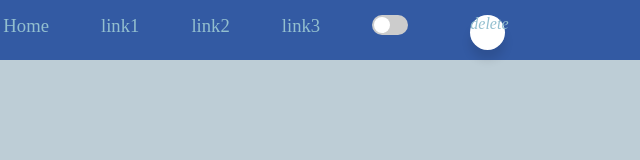
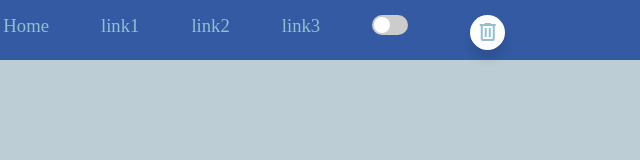
Before and after one commit to Azda27/Azda-tes, a plain HTML site: page index.html in a window 1280 px wide. Shown: the full height of the page, 637-1277 px from the left. Drawn offline with nearby package versions, Linux system fonts and the light colour scheme.

Commit message:
Update v1.7

```diff
--- a/assets/css/style.css
+++ b/assets/css/style.css
@@ -1,4 +1,4 @@
-/* @import url(https://fonts.googleapis.com/css2?family=Material+Symbols+Outlined:opsz,wght,FILL,GRAD@20..48,100..700,0..1,-50..200); */
+@import url(https://fonts.googleapis.com/css2?family=Material+Symbols+Outlined:opsz,wght,FILL,GRAD@20..48,100..700,0..1,-50..200);
 * {
   margin: 0;
   padding: 0;
```
